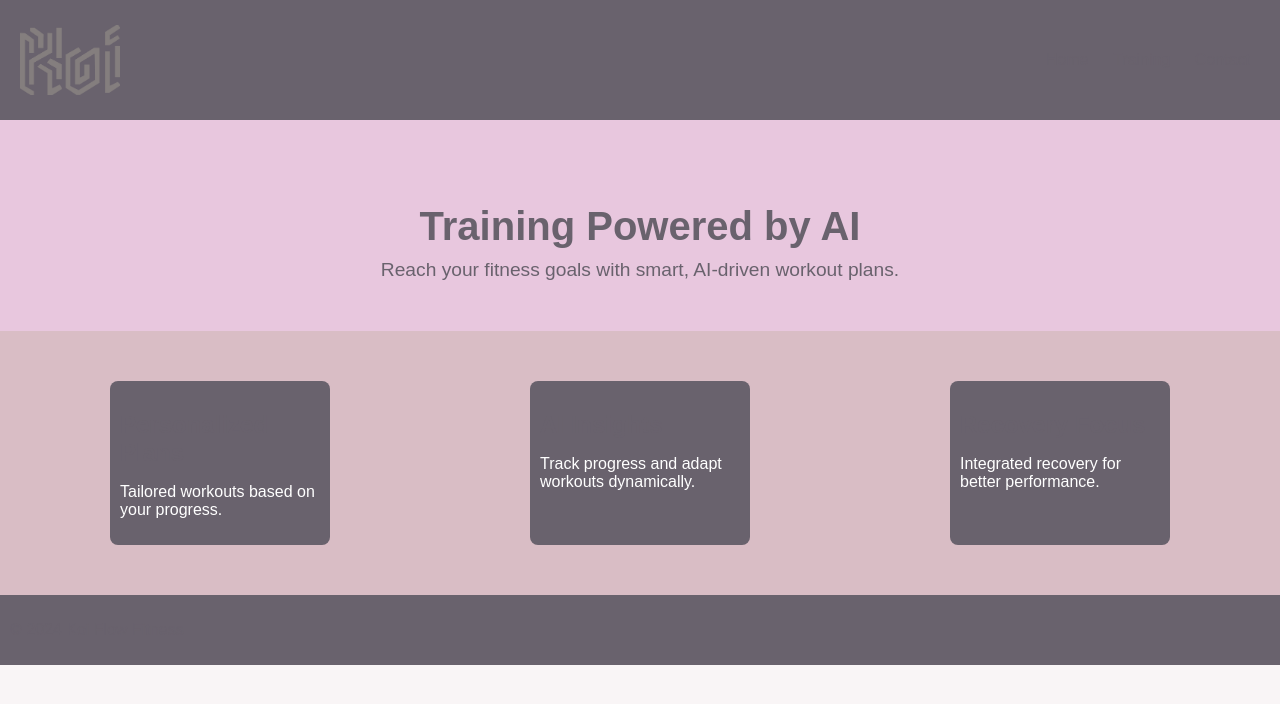
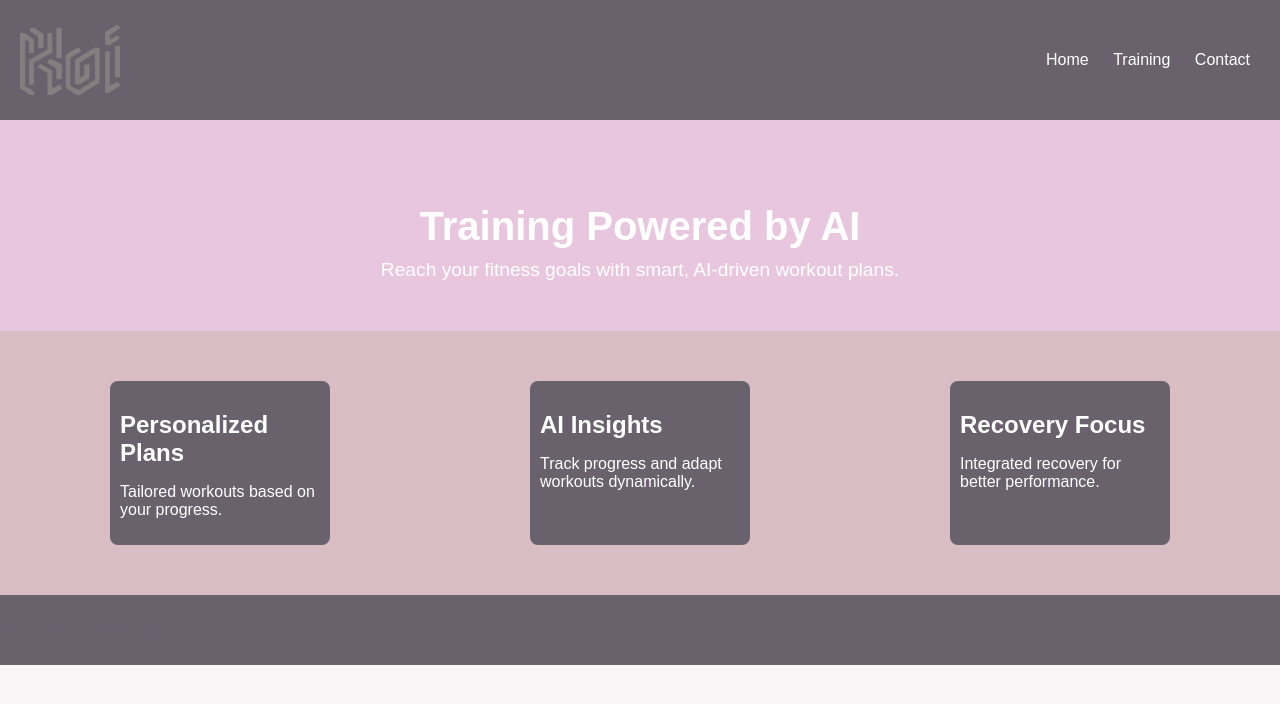
Before and after one commit to koipops/mi349-final, a plain HTML site: page training.html in a window 1280 px wide. Drawn offline with Linux system fonts and the light colour scheme.

Commit message:
hopefully fix

```diff
--- a/training.css
+++ b/training.css
@@ -27,7 +27,7 @@ header .logo img {
 }
 
 header nav a {
-    color: #69626D;
+    color: white;
     text-decoration: none;
     margin: 0 10px;
     font-size: 1em;
@@ -40,7 +40,7 @@ header nav a:hover {
 .training-intro {
     text-align: center;
     background-color: #E8C7DE;
-    color: #69626D;
+    color: white;
     padding: 50px 20px;
 }
 
@@ -80,7 +80,7 @@ header nav a:hover {
 
 .features h2 {
     font-size: 1.5em;
-    color: #69626D;
+    color: white;
     margin-bottom: 10px;
 }
 
```
